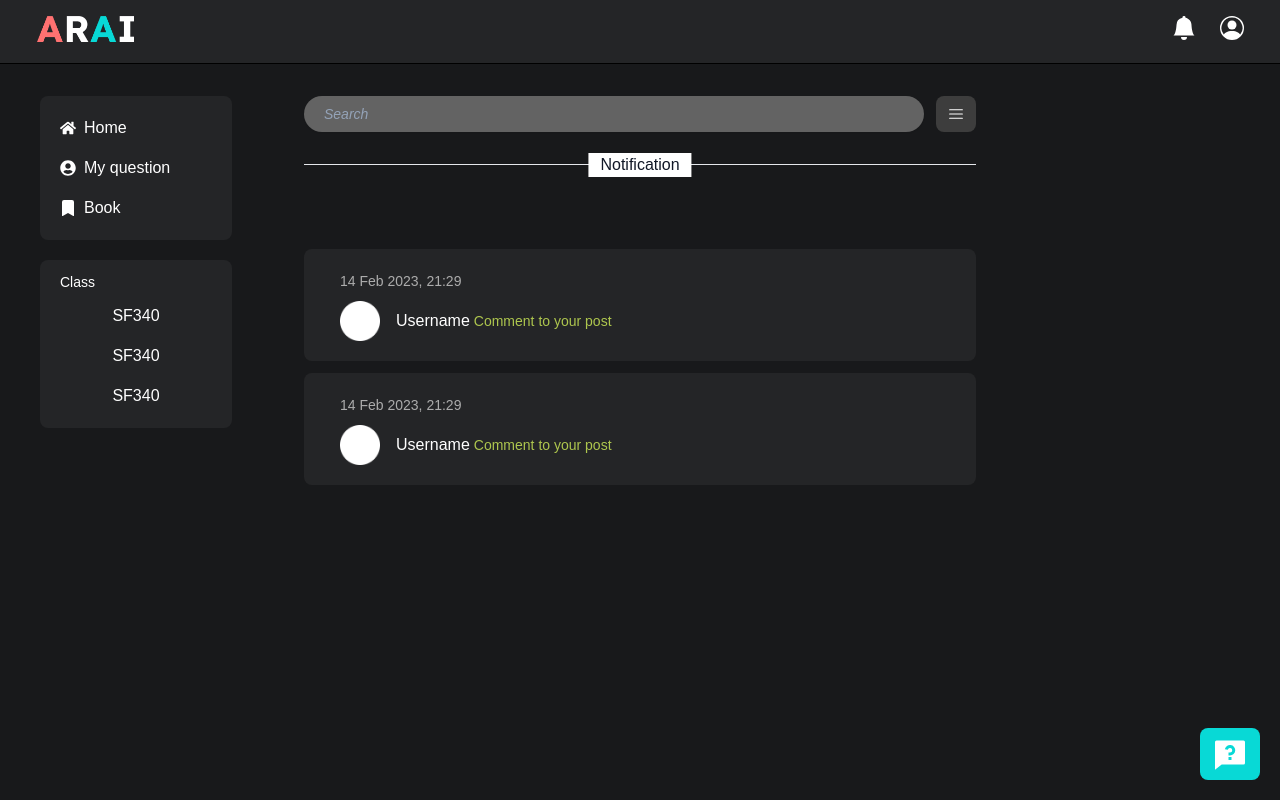
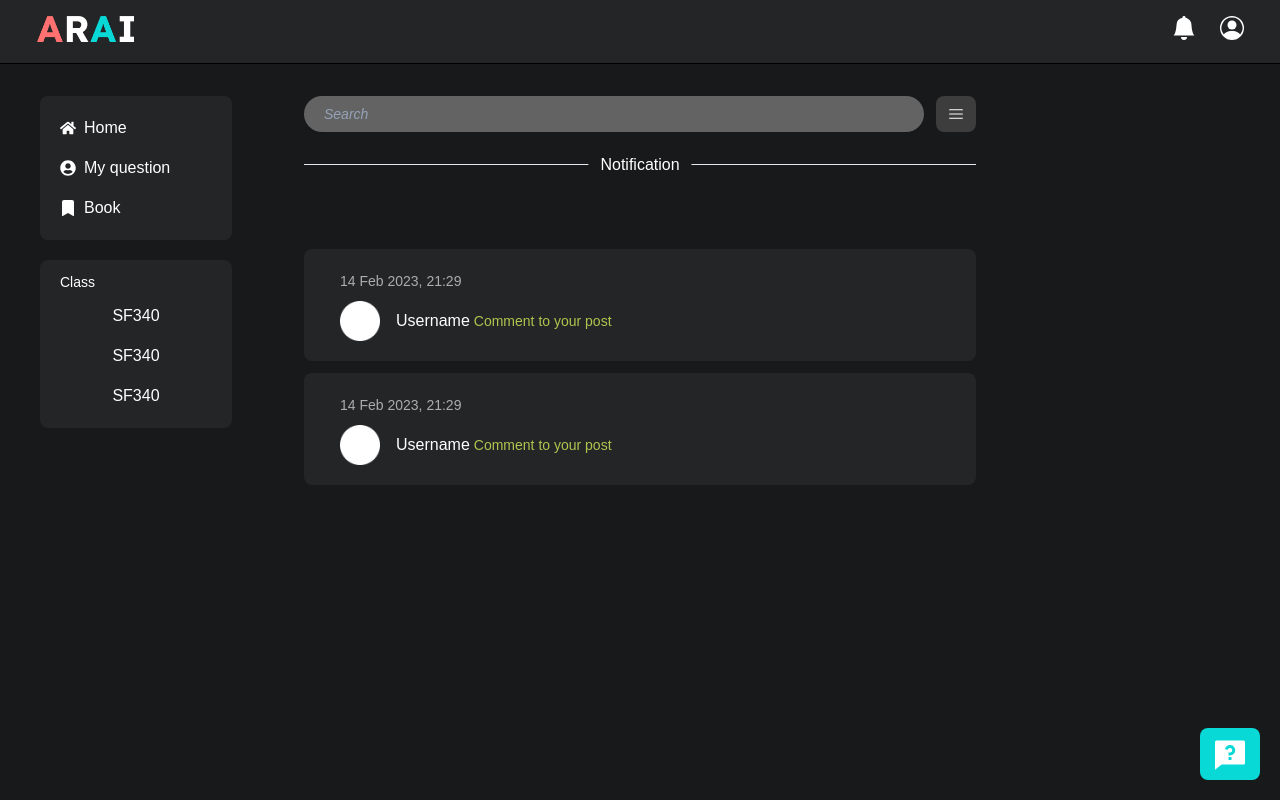
Before and after one commit to Ask-TU/Frontend_Arai_Tailwind, a Next.js app: page /notification in a window 1280 px wide. Built offline with nearby package versions, Linux system fonts and the light colour scheme.

Commit message:
Update text in line

```diff
--- a/src/pages/notification/index.js
+++ b/src/pages/notification/index.js
@@ -20,7 +20,7 @@ const index = () => {
             </div>
             <div class="inline-flex items-center justify-center w-full">
               <hr class="w-full h-px my-8 bg-gray-200 border-0 dark:bg-gray-700"></hr>
-              <span class="absolute px-3 font-medium text-gray-900 -translate-x-1/2 bg-white left-1/2 dark:text-white dark:bg-gray-900">Notification</span>
+              <span class="absolute px-3 font-medium text-white -translate-x-1/2 bg-18191B left-1/2 dark:text-white dark:bg-gray-900">Notification</span>
             </div>
               <div className='mt-5 pt-5'>
                 <Blocknoti/>
```
